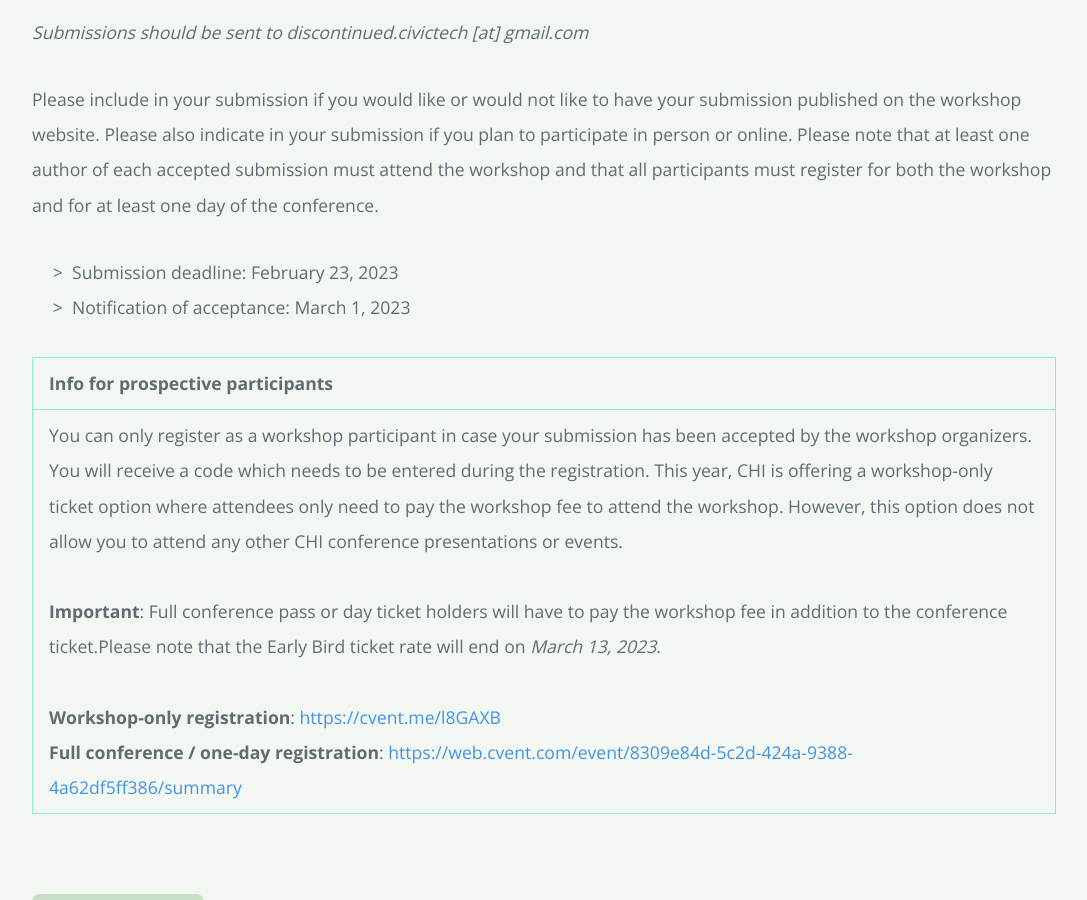
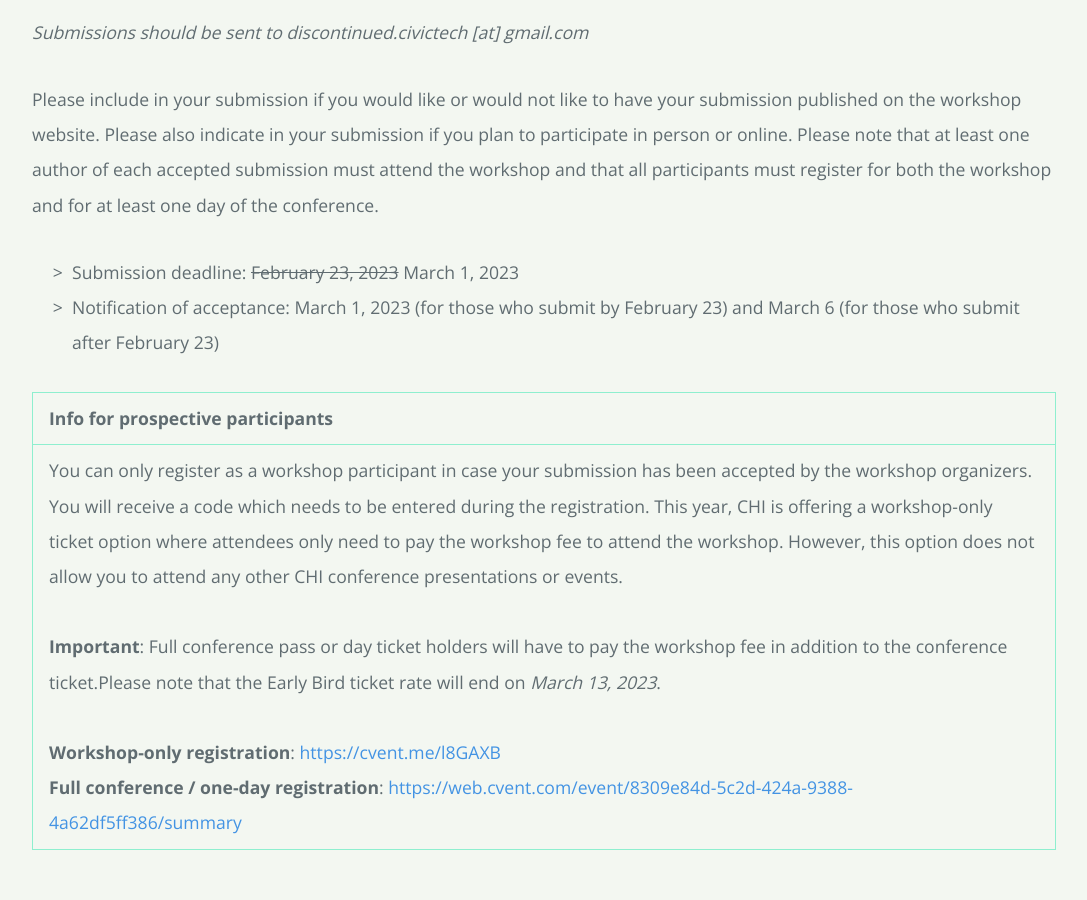
Before and after one commit to discontinued-civictech/discontinued-civictech.github.io, a Jekyll site: the page built from call.md, in a window 1280 px wide and 900 px high, scrolled down 2979 px. Shown: the whole window, without its empty margins (96-1183 px from the left). Built offline with Jekyll 4.4.1, drawn with Linux system fonts in a browser that asks for light colours; our own code applies the rules of GitHub Pages for plain Markdown files.

Commit message:
update call.md

```diff
--- a/call.md
+++ b/call.md
@@ -42,8 +42,8 @@ _Submissions should be sent to discontinued.civictech [at] gmail.com_
 
 Please include in your submission if you would like or would not like to have your submission published on the workshop website. Please also indicate in your submission if you plan to participate in person or online. Please note that at least one author of each accepted submission must attend the workshop and that all participants must register for both the workshop and for at least one day of the conference.
 
-* Submission deadline: February 23, 2023
-* Notification of acceptance: March 1, 2023
+* Submission deadline: ~~February 23, 2023~~ March 1, 2023
+* Notification of acceptance: March 1, 2023 (for those who submit by February 23) and  March 6 (for those who submit after February 23)
 
 |**Info for prospective participants** |
 |You can only register as a workshop participant in case your submission has been accepted by the workshop organizers. You will receive a code which needs to be entered during the registration. This year, CHI is offering a workshop-only ticket option where attendees only need to pay the workshop fee to attend the workshop. However, this option does not allow you to attend any other CHI conference presentations or events.<br /><br />**Important**: Full conference pass or day ticket holders will have to pay the workshop fee in addition to the conference ticket.Please note that the Early Bird ticket rate will end on *March 13, 2023*. <br /><br />**Workshop-only registration**: <a href="https://cvent.me/l8GAXB">https://cvent.me/l8GAXB</a><br />**Full conference / one-day registration**: <a href="https://web.cvent.com/event/8309e84d-5c2d-424a-9388-4a62df5ff386/summary">https://web.cvent.com/event/8309e84d-5c2d-424a-9388-4a62df5ff386/summary</a>|
```
